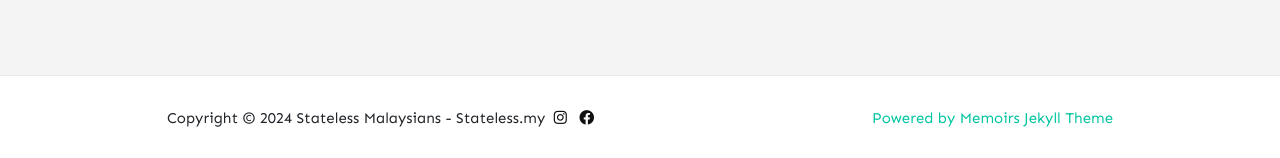
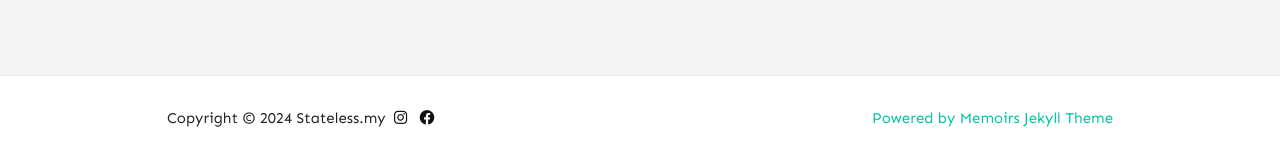
Before and after one commit to wyewlee/st-my, a Jekyll site: the page built from index.html, in a window 1280 px wide. Shown: the part 2008-2166 px from the top of the page. Built offline with Jekyll 4.4.1, drawn with Linux system fonts in a browser that asks for light colours; nearby versions of some CDN libraries; the list of posts is cut into pages by our own code; comment, search, counter and statistics services are not loaded.

Commit message:
update name

```diff
--- a/_config.yml
+++ b/_config.yml
@@ -1,5 +1,5 @@
 # Site
-name: "Stateless Malaysians - Stateless.my"
+name: "Stateless.my"
 title: "Stateless.my"
 description: "We believe that citizenship should not be exclusively proven via papers. Every Malaysians can be stateless, every stateless person can be Malaysian."
 logo: 'assets/images/flag-2.png'
```
